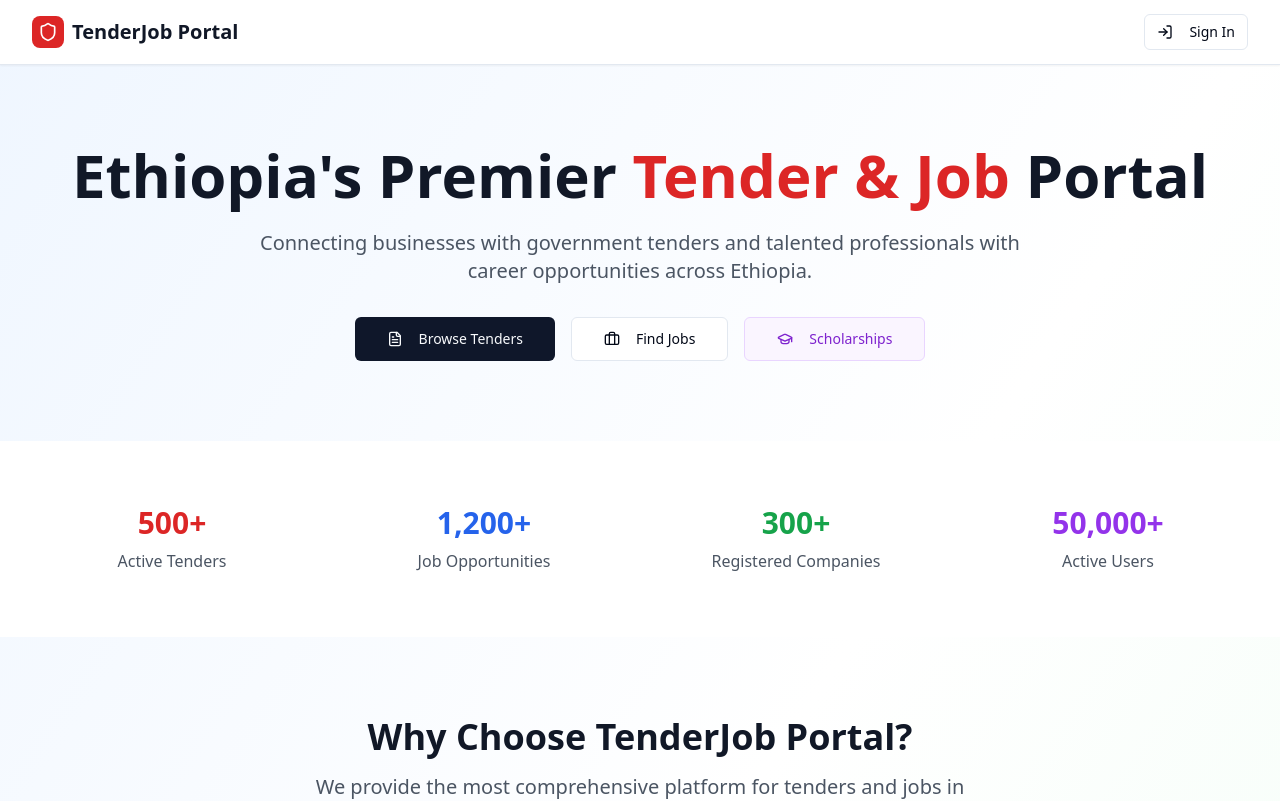
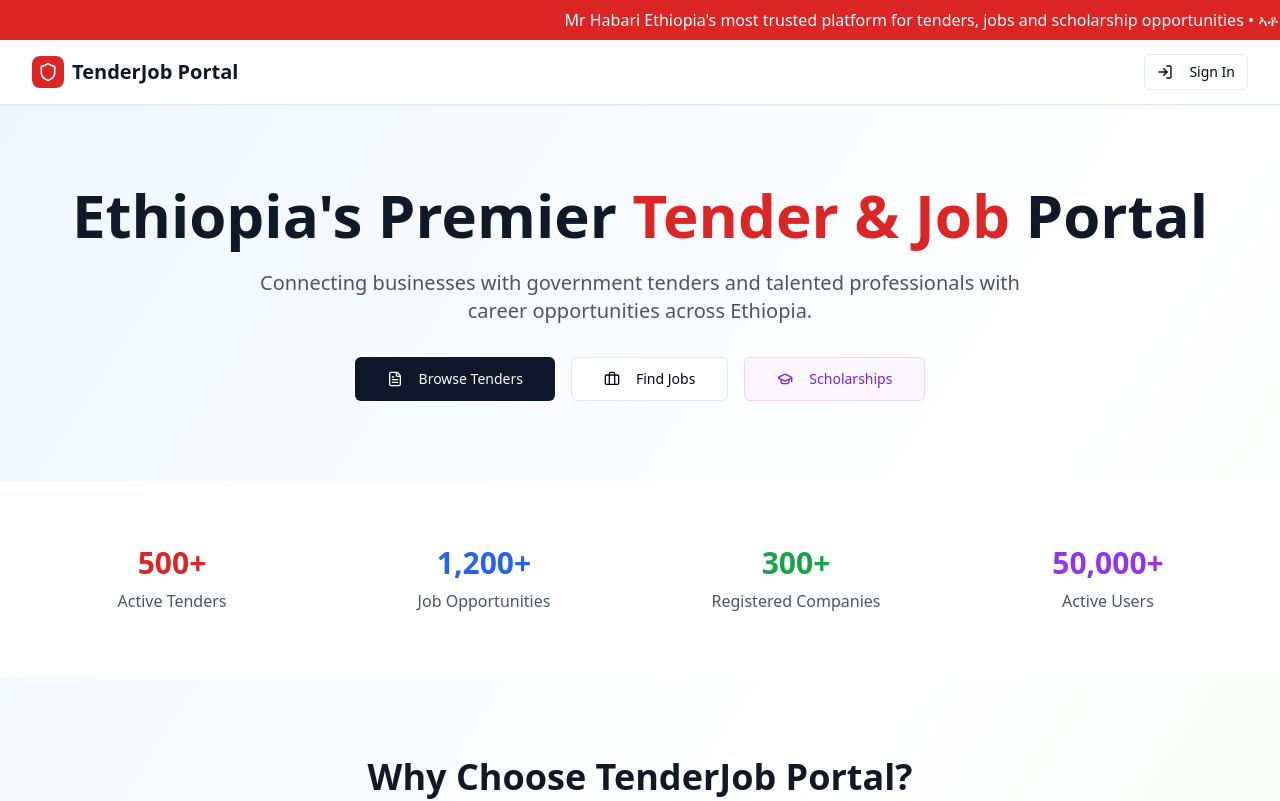
Before and after one commit to HiwiHadear/ethiopian-opportunities-hub, a React (Vite) app: page / in a window 1280 px wide. Shown: the top 801 px of the page. Built offline with nearby package versions, Linux system fonts and the light colour scheme.

Commit message:
Add sliding text banner
Add a text banner that slides from right to left on the homepage. The banner will display the provided text in both English and Amharic.

```diff
--- a/src/pages/Index.tsx
+++ b/src/pages/Index.tsx
@@ -11,6 +11,20 @@ const Index = () => {
 
   return (
     <div className="min-h-screen bg-gradient-to-br from-blue-50 via-white to-green-50">
+      {/* Sliding Banner */}
+      <div className="bg-red-600 text-white py-2 overflow-hidden">
+        <div className="animate-[slide_20s_linear_infinite] whitespace-nowrap">
+          <span className="inline-block px-8">
+            Mr Habari Ethiopia's most trusted platform for tenders, jobs and scholarship opportunities •
+            ኣቶ ሓባሪ ለጨረታ፣ ለስራ እና ለስኮላርሺፕ እድሎች በጣም ታማኙ ፕላትፎርም •
+          </span>
+          <span className="inline-block px-8">
+            Mr Habari Ethiopia's most trusted platform for tenders, jobs and scholarship opportunities •
+            ኣቶ ሓባሪ ለጨረታ፣ ለስራ እና ለስኮላርሺፕ እድሎች በጣም ታማኙ ፕላትፎርም •
+          </span>
+        </div>
+      </div>
+
       {/* Header */}
       <header className="bg-white shadow-sm border-b">
         <div className="max-w-7xl mx-auto px-4 sm:px-6 lg:px-8">
--- a/tailwind.config.ts
+++ b/tailwind.config.ts
@@ -84,11 +84,20 @@ export default {
 					to: {
 						height: '0'
 					}
+				},
+				'slide': {
+					'0%': {
+						transform: 'translateX(100%)'
+					},
+					'100%': {
+						transform: 'translateX(-100%)'
+					}
 				}
 			},
 			animation: {
 				'accordion-down': 'accordion-down 0.2s ease-out',
-				'accordion-up': 'accordion-up 0.2s ease-out'
+				'accordion-up': 'accordion-up 0.2s ease-out',
+				'slide': 'slide 20s linear infinite'
 			}
 		}
 	},
```
